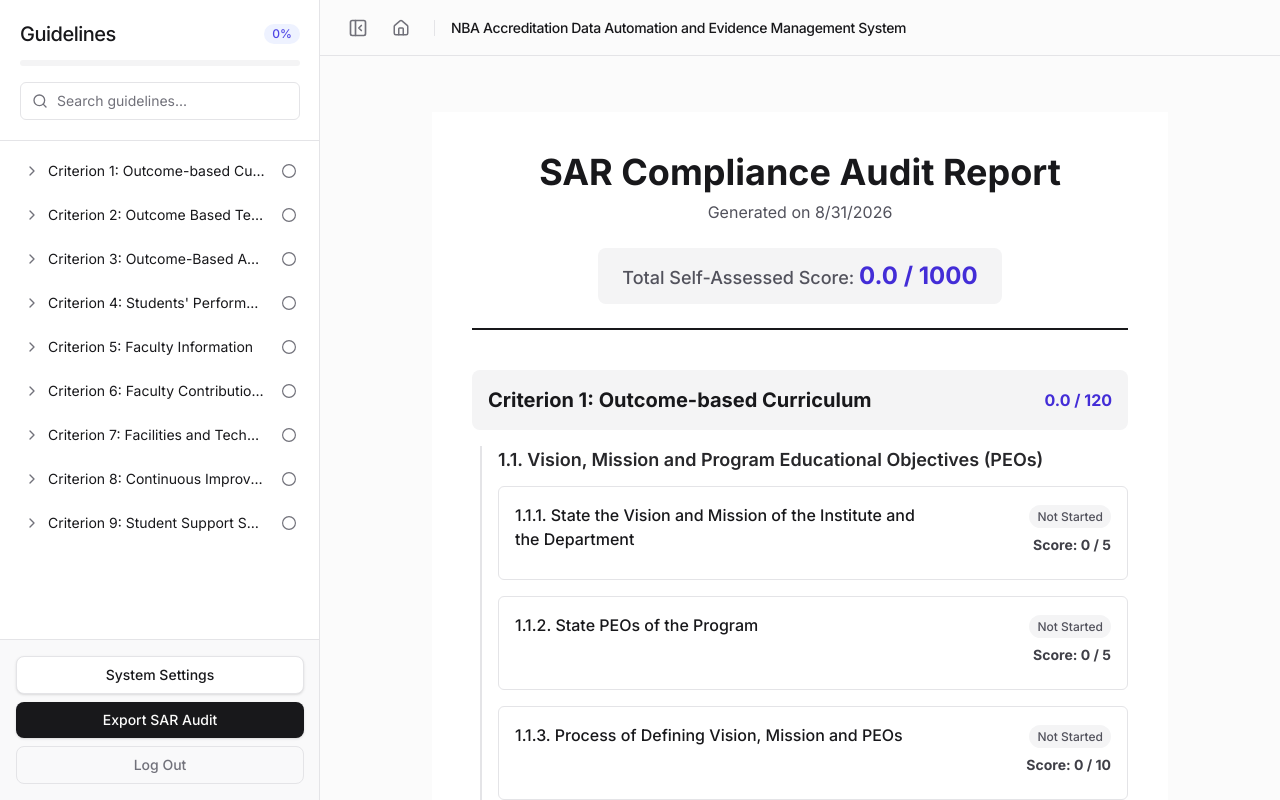
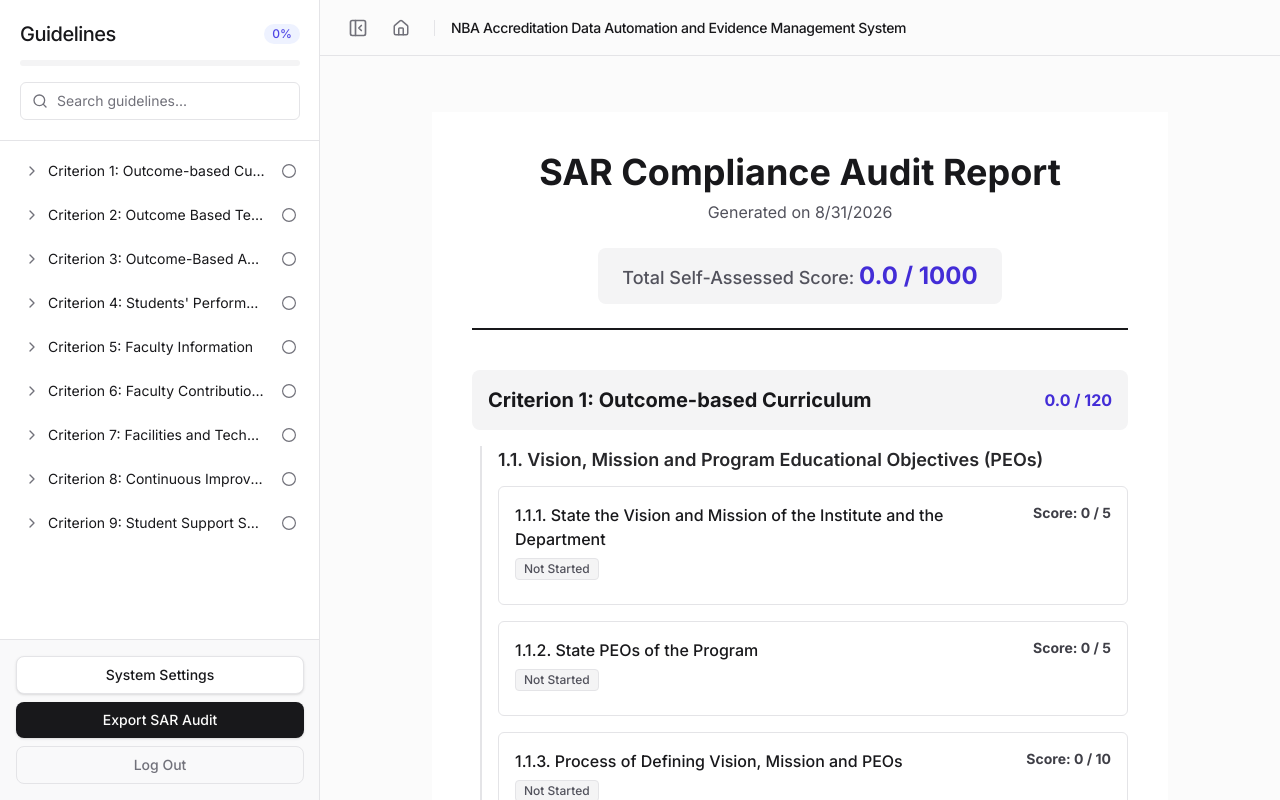
Before and after one commit to yeshw0nth/nbawebsite, a Next.js app: page /export in a window 1280 px wide. Built offline with nearby package versions, Linux system fonts and the light colour scheme.

Commit message:
fix: update export page to reflect new progress status engine

```diff
--- a/src/app/(dashboard)/export/page.tsx
+++ b/src/app/(dashboard)/export/page.tsx
@@ -60,14 +60,20 @@ export default function ExportPage() {
                           return (
                             <div key={ss.id} className="bg-white border border-zinc-200 p-4 rounded-md">
                               <div className="flex justify-between items-start mb-2">
-                                <h4 className="font-medium text-zinc-900 max-w-[70%]">{ss.Title}</h4>
-                                <div className="text-right">
-                                  <span className={`text-xs px-2 py-1 rounded-full font-medium ${
-                                    status === "Completed" ? "bg-indigo-50 text-indigo-700" :
-                                    status === "In Progress" ? "bg-amber-50 text-amber-700" :
-                                    "bg-zinc-100 text-zinc-600"
-                                  }`}>{status}</span>
-                                  <div className="mt-2 text-sm font-bold text-zinc-700">
+                                <div className="flex-1 min-w-0">
+                                  <h4 className="font-medium text-zinc-900">{ss.Title}</h4>
+                                  <div className="mt-1">
+                                    <span className={`inline-flex items-center px-2 py-0.5 rounded text-xs font-medium border ${
+                                      status === "completed" ? "bg-emerald-50 text-emerald-700 border-emerald-200" :
+                                      status === "ongoing" ? "bg-amber-50 text-amber-700 border-amber-200" :
+                                      "bg-zinc-100 text-zinc-600 border-zinc-200"
+                                    }`}>
+                                      {status === "completed" ? "Completed" : status === "ongoing" ? "In Progress" : "Not Started"}
+                                    </span>
+                                  </div>
+                                </div>
+                                <div className="text-right ml-4">
+                                  <div className="text-sm font-bold text-zinc-700">
                                     Score: {score} / {ss.Marks}
                                   </div>
                                 </div>
```
